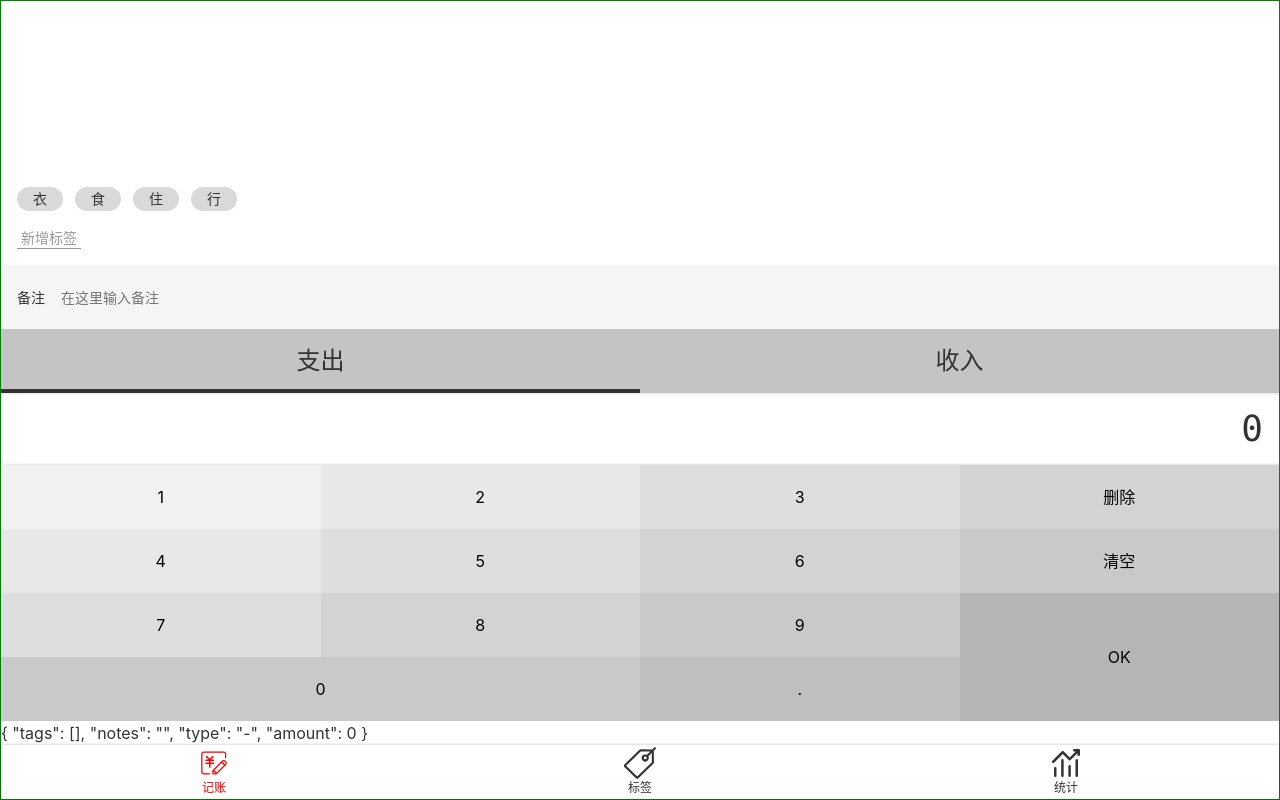
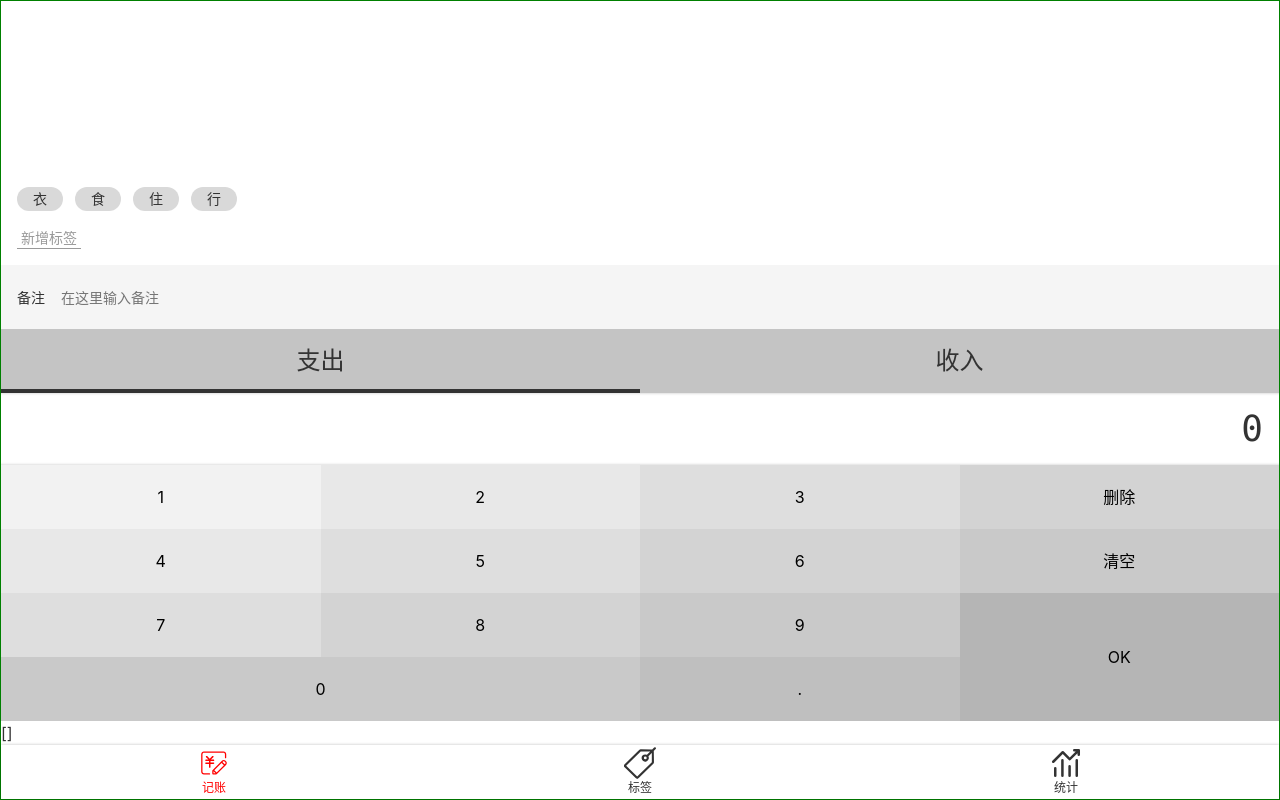
Before and after one commit to Yichen-Amber/guantou, a Vue app: page /#/money in a window 1280 px wide. Built offline with nearby package versions, Linux system fonts and the light colour scheme.

Commit message:
封装出一个model

```diff
--- a/src/components/Money/NumberPad.vue
+++ b/src/components/Money/NumberPad.vue
@@ -58,6 +58,8 @@
     ok() {
       this.$emit('update:value', this.output);
       this.$emit('submit', this.output);
+      console.log(this.value);
+      this.output = '0';
     }
   }
 </script>
--- /dev/null
+++ b/src/model.ts
@@ -0,0 +1,14 @@
+const localStorageKeyName = 'recordList';
+const model = {
+  clone(data: RecordItem[] | RecordItem) {
+    return JSON.parse(JSON.stringify(data));
+  },
+  fetch() {
+    return JSON.parse(window.localStorage.getItem(localStorageKeyName) || '[]') as RecordItem[];
+
+  },
+  save(data: RecordItem[]) {
+    window.localStorage.setItem(localStorageKeyName, JSON.stringify(data));
+  }
+};
+export default model;
--- a/src/views/Money.vue
+++ b/src/views/Money.vue
@@ -1,6 +1,6 @@
 <template>
   <Layout class-prefix="layout">
-    {{record}}
+    {{recordList}}
     <NumberPad :value.sync="record.amount" @submit="saveRecord"/>
     <Types :value.sync="record.type"/>
     <Notes @update:value="onUpdateNotes"/>
@@ -15,13 +15,11 @@
   import Types from '@/components/Money/Types.vue';
   import Notes from '@/components/Money/Notes.vue';
   import Tags from '@/components/Money/Tags.vue';
+  import model from '@/model';
 
-  type Record = {
-    tags: string[],
-    notes: string,
-    type: string,
-    amount: number
-  }
+  const recordList = model.fetch();
+
+  window.localStorage.setItem('version', '0.0.1');
 
   @Component({
     components: {Tags, Notes, Types, NumberPad}
@@ -30,8 +28,8 @@
 
   export default class Money extends Vue {
     tags = ['衣', '食', '住', '行'];
-    recordList: Record[] = [];
-    record: Record = {
+    recordList: RecordItem[] = recordList;
+    record: RecordItem = {
       tags: [], notes: '', type: '-', amount: 0
     };
 
@@ -44,14 +42,15 @@
     }
 
     saveRecord() {
-      const record2 = JSON.parse(JSON.stringify(this.record));
+      const record2: RecordItem = model.clone(this.record);
+      record2.createdAt = new Date();
       this.recordList.push(record2);
       console.log(this.recordList);
     }
 
     @Watch('recordList')
     onRecordListChange() {
-      window.localStorage.setItem('recordList', JSON.stringify(this.recordList));
+      model.save(this.recordList);
     }
 
   }
```
Also changed, not shown: src/custom.d.ts (added, +7 -0 lines).
